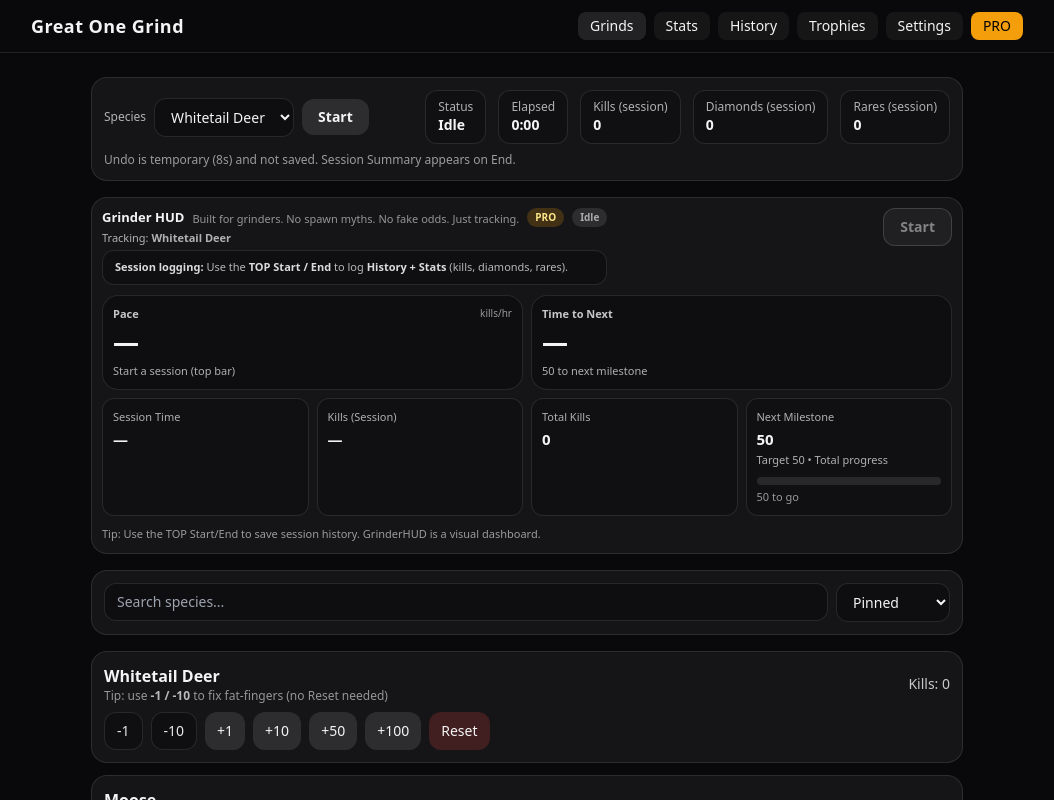
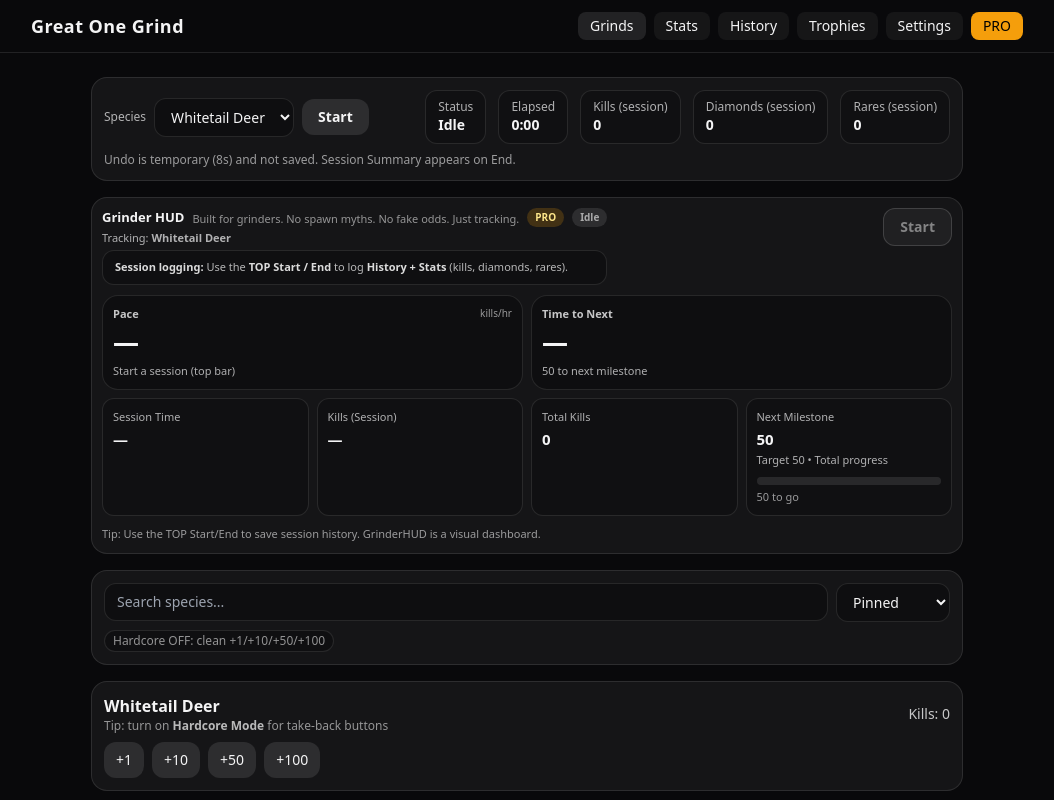
Before and after one commit to Camoford/great-one-grind, a React (Vite) app: page / in a window 1280 px wide. Shown: the top 800 px of the page, without its empty margins (113-1167 px from the left). Built offline with nearby package versions, Linux system fonts and the light colour scheme.

Commit message:
Hardcore expansion: clean mode vs hardcore controls (UI-only, session-safe)

```diff
--- a/components/GrindsList.tsx
+++ b/components/GrindsList.tsx
@@ -55,8 +55,16 @@ function safeDeltaForGrind(grind: Grind, delta: number) {
   if (d >= 0) return d;
   const next = (grind.kills || 0) + d;
   if (next >= 0) return d;
-  // if it would go below zero, only subtract what's available
   return -Math.max(0, clampInt(grind.kills || 0));
+}
+
+function hasActiveSession() {
+  try {
+    const s = useHunterStore.getState() as any;
+    return !!s.activeSession;
+  } catch {
+    return false;
+  }
 }
 
 export default function GrindsList() {
@@ -79,10 +87,10 @@ export default function GrindsList() {
 
     switch (sort) {
       case "kills_desc":
-        list.sort((a, b) => b.kills - a.kills);
+        list.sort((a, b) => (b.kills || 0) - (a.kills || 0));
         break;
       case "kills_asc":
-        list.sort((a, b) => a.kills - b.kills);
+        list.sort((a, b) => (a.kills || 0) - (b.kills || 0));
         break;
       case "name_asc":
         list.sort((a, b) => a.species.localeCompare(b.species));
@@ -102,24 +110,33 @@ export default function GrindsList() {
 
     incKills(grind.id, safe);
 
-    // only increments session kills on POSITIVE deltas (by design)
-    incSessionIfActive(grind.species, safe);
+    // Only increments session kills on POSITIVE deltas (by design)
+    if (safe > 0) incSessionIfActive(grind.species, safe);
   }
 
   function confirmReset(grind: Grind) {
-    const ok = window.confirm(
-      `Reset kills for ${grind.species} back to 0?\n\nTip: Use -1 / -10 to fix mistakes without wiping progress.`
-    );
+    const tip = hardcoreMode
+      ? "Tip: In Hardcore Mode you can fix mistakes with -1 / -10 / -50 / -100."
+      : "Tip: Turn on Hardcore Mode (PRO) to get take-back buttons.";
+    const ok = window.confirm(`Reset kills for ${grind.species} back to 0?\n\n${tip}`);
     if (!ok) return;
+
+    // If resetting the active session species, we keep session patch safe:
+    // session kills are tracked separately; this reset only affects grind kills.
     resetKills(grind.id);
   }
+
+  const headerNote = hardcoreMode
+    ? "Hardcore ON: negatives + +500/+1000 + reset"
+    : "Hardcore OFF: clean +1/+10/+50/+100";
 
   return (
     <div className="mx-auto w-full max-w-4xl space-y-4 px-3 pb-24">
       <SessionHUD />
       <GrinderHUD />
 
-      <div className="rounded-2xl border border-white/10 bg-white/5 p-3">
+      {/* Controls */}
+      <div className="rounded-2xl border border-white/10 bg-white/5 p-3 space-y-2">
         <div className="flex flex-wrap items-center gap-2">
           <div className="flex min-w-[200px] flex-1 items-center gap-2">
             <input
@@ -132,6 +149,7 @@ export default function GrindsList() {
               <button
                 onClick={() => setSearch("")}
                 className="rounded-xl border border-white/10 bg-black/30 px-3 py-2 text-sm hover:bg-white/10"
+                title="Clear search"
               >
                 Clear
               </button>
@@ -142,6 +160,7 @@ export default function GrindsList() {
             value={sort}
             onChange={(e) => setSort(e.target.value as SortMode)}
             className="rounded-xl border border-white/10 bg-black/30 px-3 py-2 text-sm"
+            title="Sort"
           >
             <option value="pinned">Pinned</option>
             <option value="kills_desc">Kills ↓</option>
@@ -149,39 +168,59 @@ export default function GrindsList() {
             <option value="name_asc">Name A–Z</option>
           </select>
         </div>
+
+        <div className="text-xs text-white/55 flex flex-wrap items-center gap-2">
+          <span className="rounded-full border border-white/10 bg-black/25 px-2 py-0.5">
+            {headerNote}
+          </span>
+          {hasActiveSession() ? (
+            <span className="rounded-full border border-emerald-400/20 bg-emerald-500/10 px-2 py-0.5 text-emerald-100">
+              Session active
+            </span>
+          ) : null}
+        </div>
       </div>
 
+      {/* List */}
       <div className="flex flex-col gap-3">
         {filtered.map((g) => (
           <div key={g.id} className="rounded-2xl border border-white/10 bg-white/5 p-3">
             <div className="flex justify-between items-center gap-3">
               <div className="min-w-0">
                 <div className="font-semibold truncate">{g.species}</div>
+
+                {!hardcoreMode ? (
                   <div className="text-xs text-white/55">
-                  Tip: use <span className="font-semibold text-white/70">-1 / -10</span> to fix fat-fingers (no Reset needed)
+                    Tip: turn on <span className="font-semibold text-white/70">Hardcore Mode</span> for take-back buttons
                   </div>
+                ) : (
+                  <div className="text-xs text-white/55">
+                    Tip: negatives never drop below <span className="font-semibold text-white/70">0</span>
                   </div>
-              <div className="text-sm opacity-80 shrink-0">Kills: {pretty(g.kills)}</div>
+                )}
+              </div>
+
+              <div className="text-sm opacity-80 shrink-0">Kills: {pretty(g.kills || 0)}</div>
             </div>
 
             <div className="mt-2 flex flex-wrap gap-2">
-              {/* ✅ Take-back buttons (always available) */}
+              {/* Hardcore-only take-back buttons */}
+              {hardcoreMode ? (
+                <>
+                  {[-1, -10, -50, -100].map((n) => (
                     <button
-                onClick={() => incKillsPatched(g, -1)}
+                      key={n}
+                      onClick={() => incKillsPatched(g, n)}
                       className="rounded-xl border border-white/10 bg-black/25 px-3 py-2 text-sm text-white/90 hover:bg-white/10"
-                title="Remove 1 (won't go below 0)"
+                      title="Remove kills (won't go below 0)"
                     >
-                -1
+                      {n}
                     </button>
-              <button
-                onClick={() => incKillsPatched(g, -10)}
-                className="rounded-xl border border-white/10 bg-black/25 px-3 py-2 text-sm text-white/90 hover:bg-white/10"
-                title="Remove 10 (won't go below 0)"
-              >
-                -10
-              </button>
+                  ))}
+                </>
+              ) : null}
 
-              {/* Positive buttons */}
+              {/* Positive buttons always */}
               {[1, 10, 50, 100].map((n) => (
                 <button
                   key={n}
@@ -192,27 +231,32 @@ export default function GrindsList() {
                 </button>
               ))}
 
-              {hardcoreMode && (
+              {/* Hardcore-only big jumps */}
+              {hardcoreMode ? (
                 <>
                   {[500, 1000].map((n) => (
                     <button
                       key={n}
                       onClick={() => incKillsPatched(g, n)}
                       className="rounded-xl bg-white/10 px-3 py-2 text-sm hover:bg-white/15"
+                      title="Big jump (Hardcore)"
                     >
                       +{n}
                     </button>
                   ))}
                 </>
-              )}
+              ) : null}
 
+              {/* Reset (Hardcore only) */}
+              {hardcoreMode ? (
                 <button
                   onClick={() => confirmReset(g)}
                   className="rounded-xl bg-red-500/20 px-3 py-2 text-sm hover:bg-red-500/25"
                   title="Reset this species to 0"
                 >
-                Reset
+                  Reset Kills
                 </button>
+              ) : null}
             </div>
           </div>
         ))}
```
Lines whose indentation alone changed are shown as unchanged.
